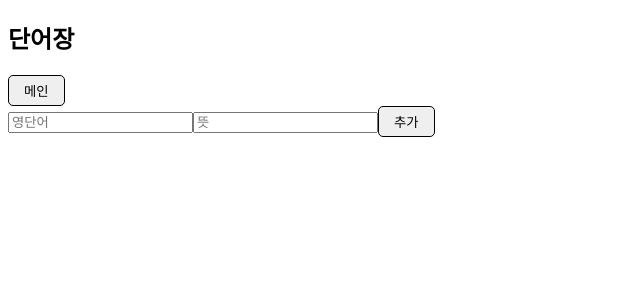
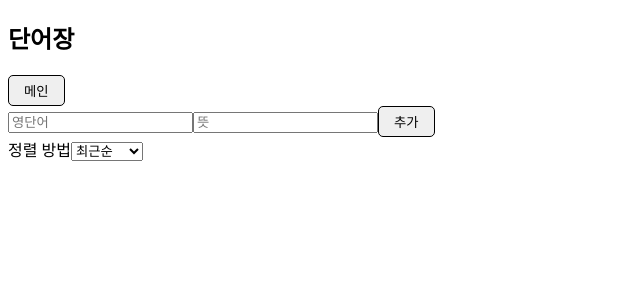
Before and after one commit to Hyeri123/word, a React (Create React App) app: page /home/wordManager in a window 1280 px wide. Shown: the top 300 px of the page, without its empty margins (0-640 px from the left). Built offline with nearby package versions, Linux system fonts and the light colour scheme.

Commit message:
단어 정렬 기능 추가

```diff
--- a/src/Pages/WordManager.js
+++ b/src/Pages/WordManager.js
@@ -64,13 +64,18 @@ function WordManager() {
   const [editingIndex, setEditingIndex] = useState(null);
   const [editingEnglish, setEditingEnglish] = useState("");
   const [editingKorean, setEditingKorean] = useState("");
+  const [sortOption, setSortOption] = useState("recent");
   const navigate = useNavigate();
 
   const addWord = () => {
     if (newEnglish.trim() === "" || newKorean.trim() === "") return;
     setWords([
+      {
+        english: newEnglish.trim(),
+        korean: newKorean.trim(),
+        timestamp: Date.now(),
+      },
       ...words,
-            { english: newEnglish.trim(), korean: newKorean.trim() },
     ]);
     setNewEnglish("");
     setNewKorean("");
@@ -109,6 +114,15 @@ function WordManager() {
     setEditingKorean("");
   };
 
+  const sortedWords = [...words].sort((a, b) => {
+    if (sortOption === "alphabetical") {
+      return a.english.localeCompare(b.english);
+    } else if (sortOption === "recent") {
+      return b.timestamp - a.timestamp;
+    }
+    return 0;
+  });
+
   return (
     <div>
       <h2>단어장</h2>
@@ -136,19 +150,26 @@ function WordManager() {
         />
         <button onClick={addWord}>추가</button>
       </div>
+      <div>
+        <label htmlFor="sort-options">정렬 방법</label>
+        <select
+          id="sort-options"
+          value={sortOption}
+          onChange={(e) => setSortOption(e.target.value)}
+        >
+          <option value="recent">최근순</option>
+          <option value="alphabetical">알파벳순</option>
+        </select>
+      </div>
       <ul>
-                {words.map((word, index) => (
+        {sortedWords.map((word, index) => (
           <li key={index}>
             {editingIndex === index ? (
               <EditMode
                 english={editingEnglish}
                 korean={editingKorean}
-                                onEnglishChange={(e) =>
-                                    setEditingEnglish(e.target.value)
-                                }
-                                onKoreanChange={(e) =>
-                                    setEditingKorean(e.target.value)
-                                }
+                onEnglishChange={(e) => setEditingEnglish(e.target.value)}
+                onKoreanChange={(e) => setEditingKorean(e.target.value)}
                 onSave={saveEditedWord}
                 onCancel={() => setEditingIndex(null)}
                 onKeyDown={(e) => handleKeyDown(e, "edit")}
```
Lines whose indentation alone changed are shown as unchanged.
